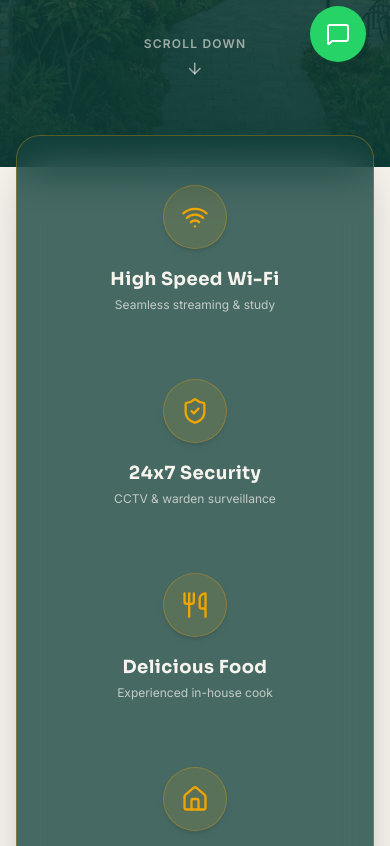
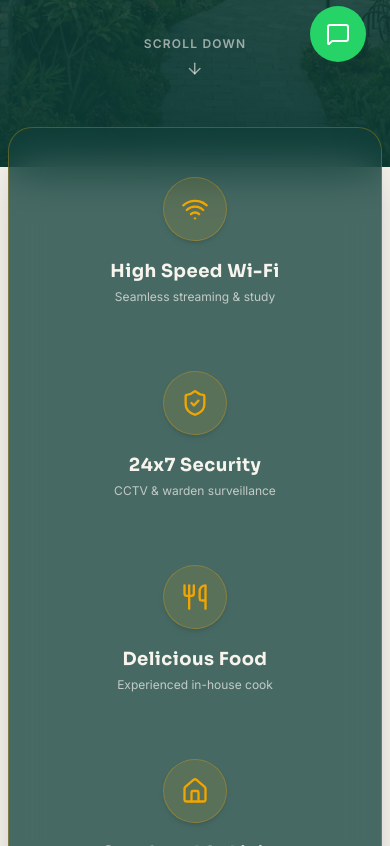
Before and after one commit to PratikSinha123/GOODVIBES, a React (Vite) app: page / in a window 390 px wide. Shown: the part 758-1604 px from the top of the page. Built offline with nearby package versions, Linux system fonts and the light colour scheme.

Commit message:
fix: adjust mobile margins and paddings to make the transition a thin cream line

```diff
--- a/src/components/HighlightsStrip.jsx
+++ b/src/components/HighlightsStrip.jsx
@@ -26,7 +26,7 @@ export default function HighlightsStrip() {
   ];
 
   return (
-    <section className="relative z-20 -mt-8 sm:-mt-16 max-w-6xl mx-auto px-4">
+    <section className="relative z-20 -mt-10 sm:-mt-16 -mb-10 sm:-mb-16 max-w-6xl mx-auto px-2 sm:px-4">
       <div className="bg-emerald-primary/75 backdrop-blur-xl border border-gold-accent/30 rounded-3xl shadow-2xl p-8 md:p-10 grid grid-cols-1 sm:grid-cols-2 lg:grid-cols-4 gap-8 md:gap-6">
         {highlights.map((item, idx) => {
           const IconComponent = item.icon;
```
